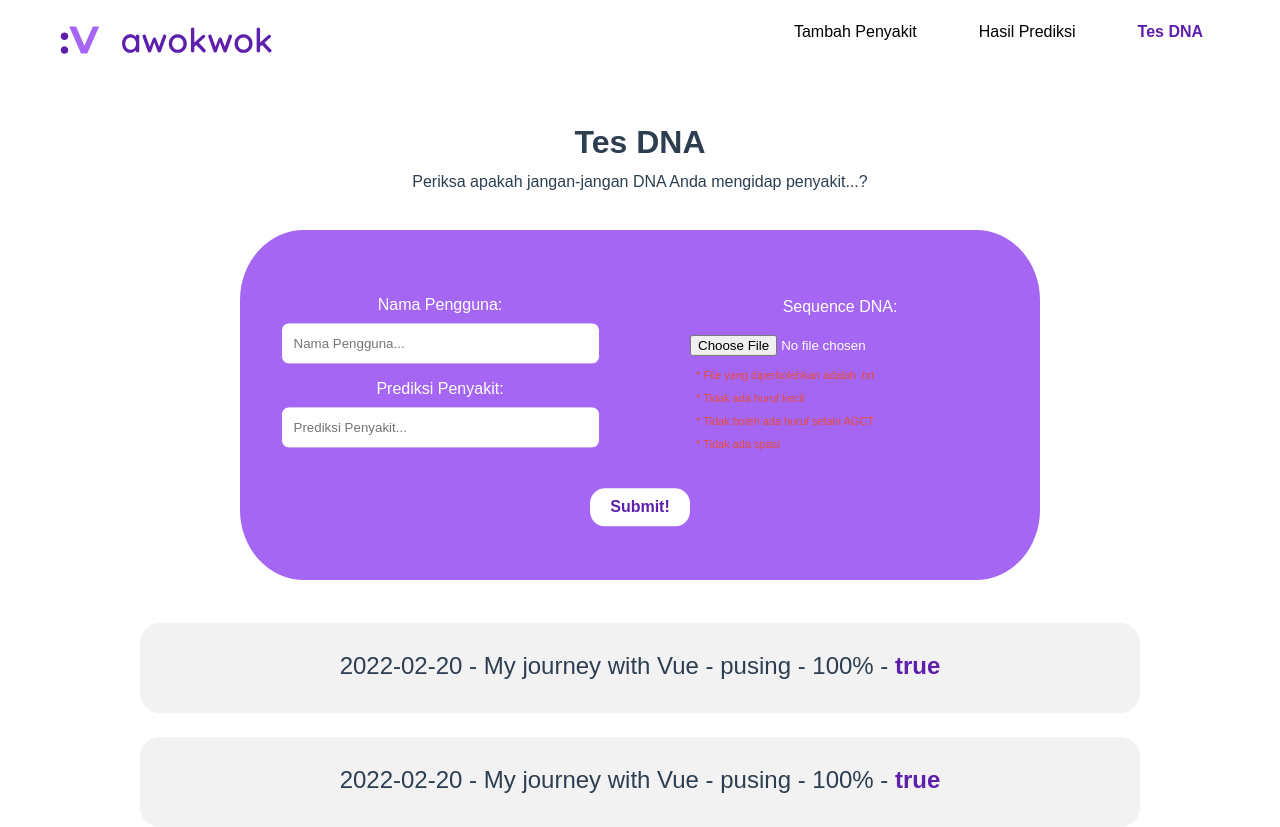
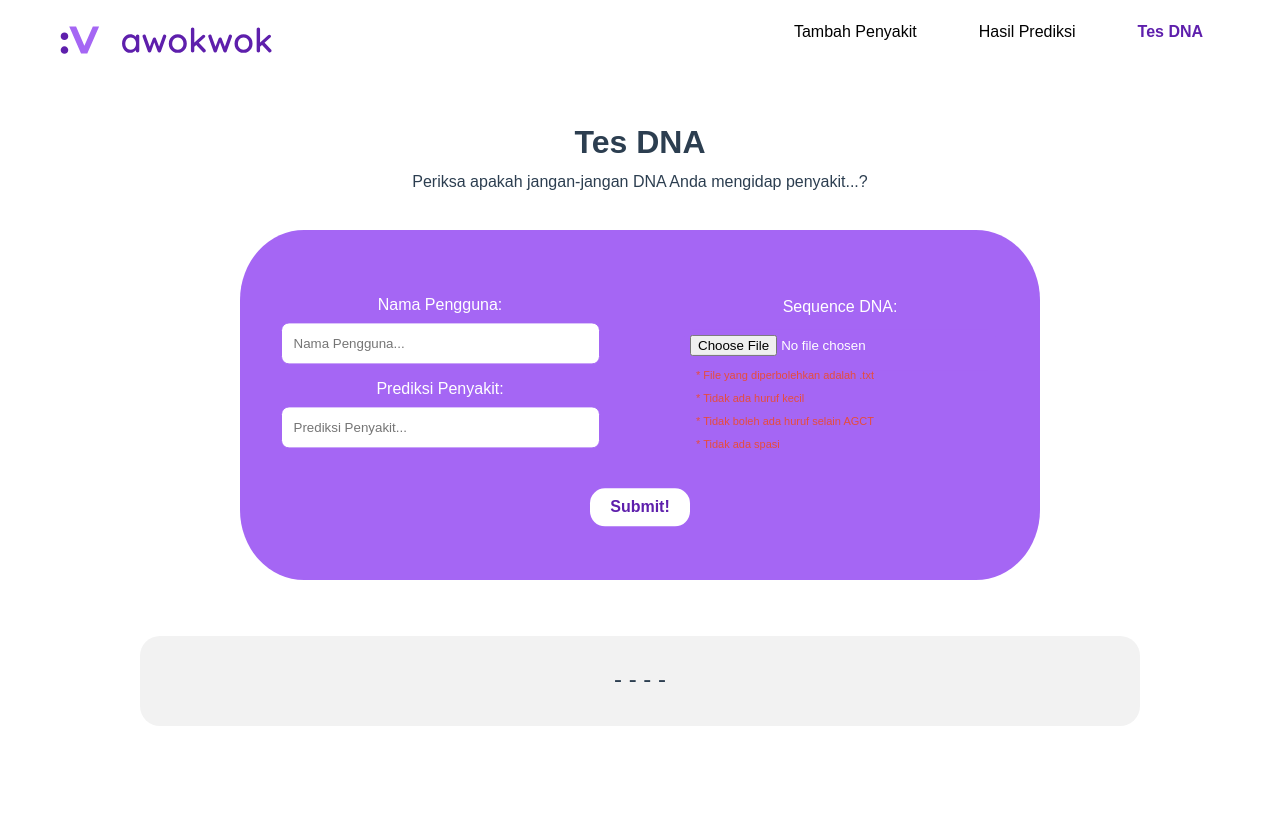
Before and after one commit to maspaitujaki/Tubes3_13520001, a Vue app in the folder src/frontend/: page /prediksi in a window 1280 px wide. Shown: the top 827 px of the page. After the commit the page ends 800 px from the top, so only its background shows below. Built offline with nearby package versions, Linux system fonts and the light colour scheme.

Commit message:
Connect front end
Co-authored-by: Fajar Ramadhan <fajarrm15@users.noreply.github.com>
Co-authored-by: Dimas Faidh Muzaki <maspaitujaki@users.noreply.github.com>

```diff
--- a/src/frontend/src/components/History.vue
+++ b/src/frontend/src/components/History.vue
@@ -39,6 +39,7 @@
               </div>
             </form>
           </div>
+          <div class="container-result-query">
             <Query
               v-for="query in queries"
               :key="query.id"
@@ -53,6 +54,7 @@
         </div>
       </div>
     </div>
+  </div>
 </template>
 
 <script>
@@ -63,8 +65,6 @@ export default {
   data(){
     return{
       queries: [
-        { nomor: 1, id: 1, nama: 'My journey with Vue', tanggal: '2022-02-20', penyakit: 'pusing', prediksi: '100%', hasil: true},
-        { nomor: 2, id: 2, nama: 'My journey with Vue', tanggal: '2022-02-20', penyakit: 'pusing', prediksi: '100%', hasil: true},
       ],
       tanggalFlag : false,
       penyakitFlag : false,
@@ -122,6 +122,10 @@ export default {
         ).then(
           (response) => {
             console.log(response.data);
+            this.queries = response.data;
+            for (let i = 0; i < this.queries.length; i++){
+              this.queries[i].nomor = i + 1;
+            }
           }
         ).catch(
           (error) => {
@@ -141,6 +145,10 @@ export default {
         ).then(
           (response) => {
             console.log(response.data);
+            this.queries = response.data;
+            for (let i = 0; i < this.queries.length; i++){
+              this.queries[i].nomor = i + 1;
+            }
           }
         ).catch(
           (error) => {
@@ -160,6 +168,10 @@ export default {
         ).then(
           (response) => {
             console.log(response.data);
+            this.queries = response.data;
+            for (let i = 0; i < this.queries.length; i++){
+              this.queries[i].nomor = i + 1;
+            }
           }
         ).catch(
           (error) => {
@@ -179,6 +191,10 @@ export default {
         ).then(
           (response) => {
             console.log(response.data);
+            this.queries = response.data;
+            for (let i = 0; i < this.queries.length; i++){
+              this.queries[i].nomor = i + 1;
+            }
           }
         ).catch(
           (error) => {
@@ -348,4 +364,8 @@ ul li.active a {
   font-weight: bold;
   color: rgb(94, 31, 172);
 }
+
+.container-result-query {
+  padding-bottom: 140px;
+}
 </style>
--- a/src/frontend/src/components/Prediction.vue
+++ b/src/frontend/src/components/Prediction.vue
@@ -69,13 +69,12 @@
             </form>
           </div>
           <Test
-            v-for="test in tests"
-            :key="test.id"
-            :nama="test.nama"
-            :tanggal="test.tanggal"
-            :penyakit="test.penyakit"
-            :prediksi="test.prediksi"
-            :hasil="test.hasil"
+            :key="result.id"
+            :nama="result.nama"
+            :tanggal="result.tanggal"
+            :penyakit="result.penyakit"
+            :prediksi="result.prediksi"
+            :hasil="result.hasil"
           ></Test>
         </div>
       </div>
@@ -90,16 +89,13 @@ import Test from './Test.vue'
 export default {
   data() {
     return {
-      tests: [
-        { tanggal: '2022-02-20', nama: 'My journey with Vue', penyakit: 'pusing', prediksi: '100%', hasil: true},
-        { tanggal: '2022-02-20', nama: 'My journey with Vue', penyakit: 'pusing', prediksi: '100%', hasil: true},
-      ],
+      result : {},
       acgtFlag : true,
       txtFlag : true,
       capitalFlag : true,
       spaceFlag : true,
       file : null,
-      content : null,
+      content : null
     };
   },
   components: {
@@ -133,16 +129,17 @@ export default {
           data: formData,
           headers: { "Content-Type": "application/json" },
         })
-          .then(function (response) {
+          .then((response) => {
             //handle success
             alert("Pemeriksaan berhasil!");
-            console.log(response.data);
+            this.result = response.data;
           })
-          .catch(function (response) {
+          .catch((response) => {
             //handle error
             if (response.status === 404) {
               alert("Penyakit tersebut tidak ada di database kami!");
             }else{
+              alert(response);
               alert("Pemeriksaan gagal!");
             }
           });
--- a/src/frontend/src/components/Query.vue
+++ b/src/frontend/src/components/Query.vue
@@ -1,13 +1,19 @@
 <script>
 export default {
-  props: ['nomor', 'id', 'nama', 'tanggal', 'penyakit', 'prediksi', 'hasil']
+  props: ['nomor', 'id', 'nama', 'tanggal', 'penyakit', 'prediksi', 'hasil'],
+  methods: {
+      parseDate(tanggal) {
+        const rg_tanggal = /\d{4}\-(0?[1-9]|1[012])\-(0?[1-9]|[12][0-9]|3[01])*/g;
+        return tanggal.match(rg_tanggal)[0];
+      }
+  }
 }
 </script>
 
 <template>
     <div class="container-result">
         <div class="container-result-box">
-            <p><span class="bold">{{nomor}}.</span> {{tanggal}} - {{nama}} - {{penyakit}} - {{prediksi}} - {{hasil}}</p>
+            <p><span class="bold">{{nomor}}.</span> {{this.parseDate(tanggal)}} - {{nama}} - {{penyakit}} - {{prediksi}} - {{hasil}}</p>
         </div>
     </div>
 </template>
--- a/src/frontend/src/components/Test.vue
+++ b/src/frontend/src/components/Test.vue
@@ -1,6 +1,12 @@
 <script>
 export default {
-  props: ['tanggal', 'nama', 'penyakit', 'prediksi', 'hasil']
+  props: ['tanggal', 'nama', 'penyakit', 'prediksi', 'hasil'],
+  methods: {
+      parseDate(tanggal) {
+        const rg_tanggal = /\d{4}\-(0?[1-9]|1[012])\-(0?[1-9]|[12][0-9]|3[01])*/g;
+        return tanggal.match(rg_tanggal)[0];
+      }
+  }
 }
 </script>
 
@@ -16,7 +22,8 @@ export default {
 .container-test {
   position: relative;
   margin: auto;
-  transform: translate(0%, 130%);
+  transform: translate(0%, 100%);
+  padding-bottom: 40px;
 }
 
 .container-test-box {
```
Lines whose indentation alone changed are shown as unchanged.
